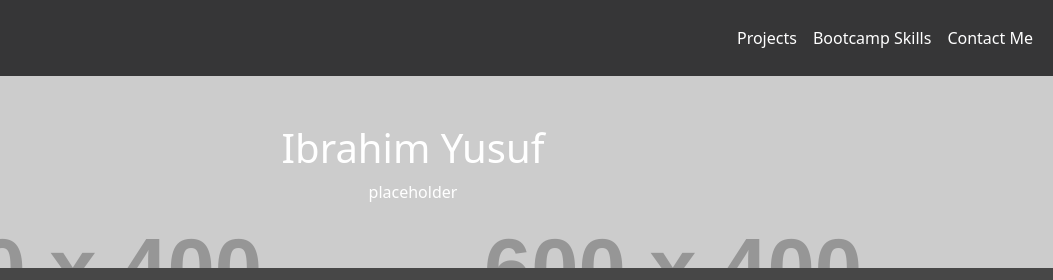
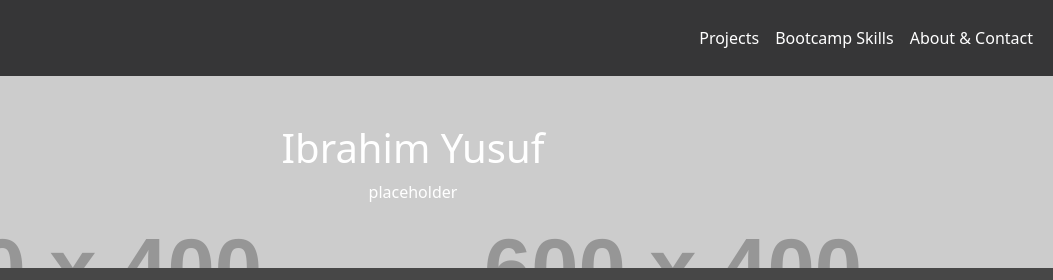
Before and after one commit to iy2k22/bootstrap-portfolio, a plain HTML site: page index.html in a window 1280 px wide. Shown: the top 280 px of the page, 227-1280 px from the left. Drawn offline with nearby package versions, Linux system fonts and the light colour scheme; placeholder pictures from the web are drawn by us.

Commit message:
Add README, correct one of the nav items

```diff
--- a/index.html
+++ b/index.html
@@ -23,7 +23,7 @@
                             <a class="nav-link text-white" href="#skills">Bootcamp Skills</a>
                         </li>
                         <li class="nav-item">
-                            <a class="nav-link text-white" href="#contact">Contact Me</a>
+                            <a class="nav-link text-white" href="#contact">About & Contact</a>
                         </li>
                     </ul>
                 </div>
```
Also changed, not shown: assets/images/screenshot.png (added), 1 other file.
